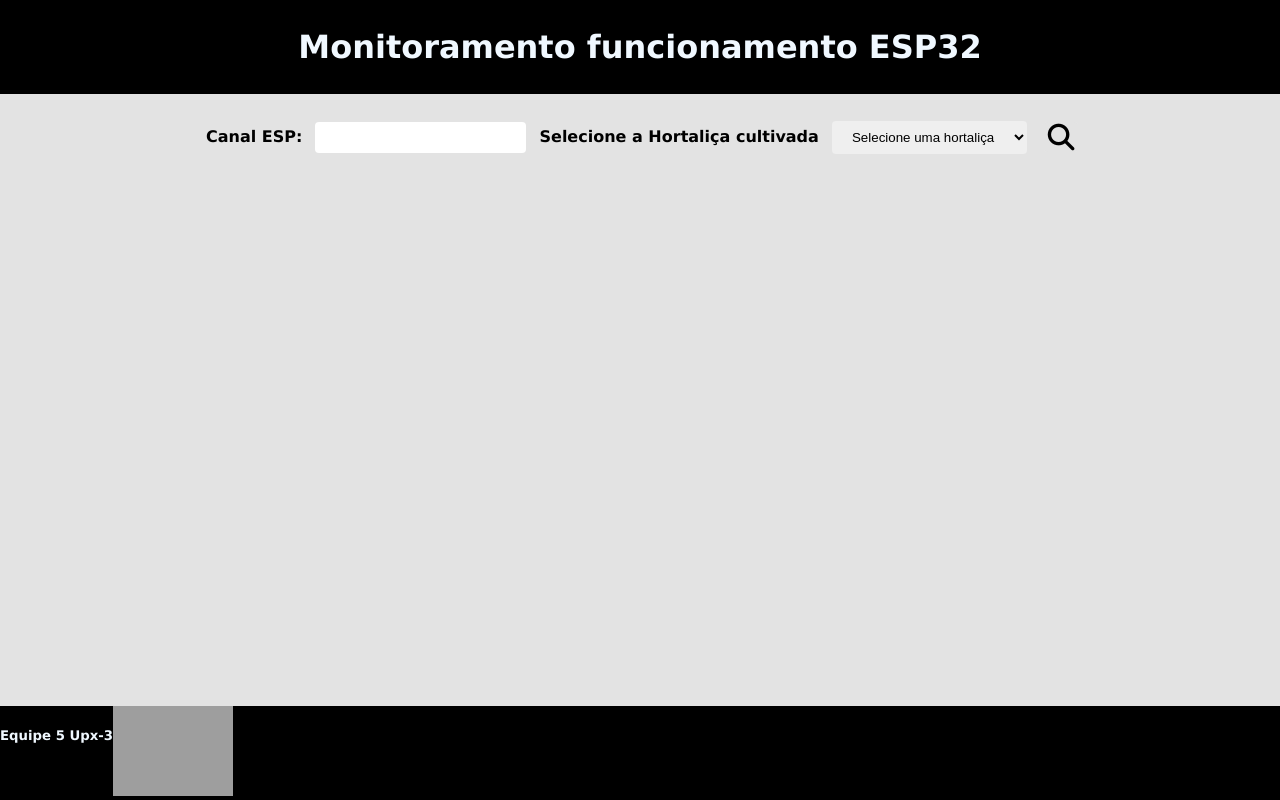
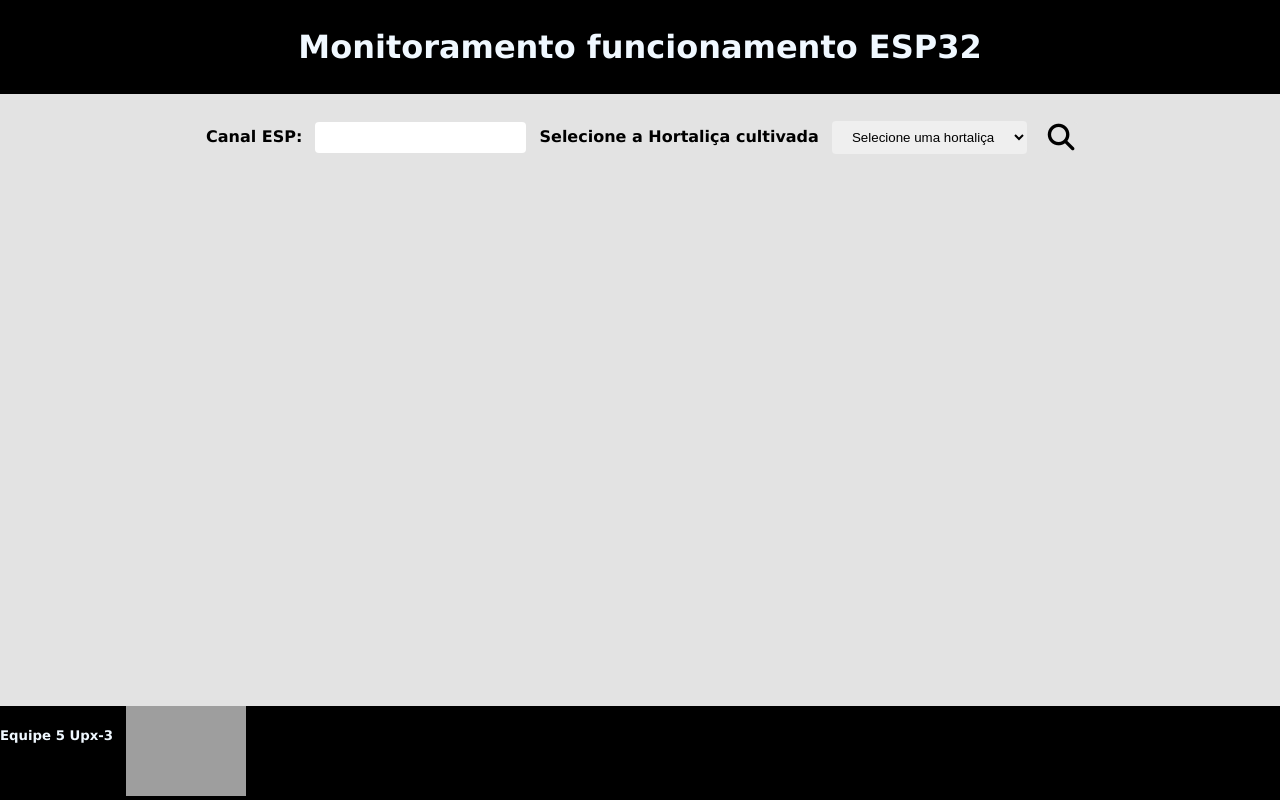
Before and after one commit to leofonsec/MonitoramentoUPx, a plain HTML site: page index.html in a window 1280 px wide. Drawn offline with Linux system fonts and the light colour scheme; grey boxes are pictures that could not be loaded.

Commit message:
V.1 Final (att)

```diff
--- a/index.html
+++ b/index.html
@@ -40,7 +40,7 @@
         </div>
     </main>
     <footer>
-        <h5>Equipe 5 Upx-3</h5>
+        <h5>Equipe 5 Upx-3&emsp;</h5>
         <a href="https://www.facens.br" target="_blank"><img src="" id="logo"></a>
     </footer>
 </body>
```
